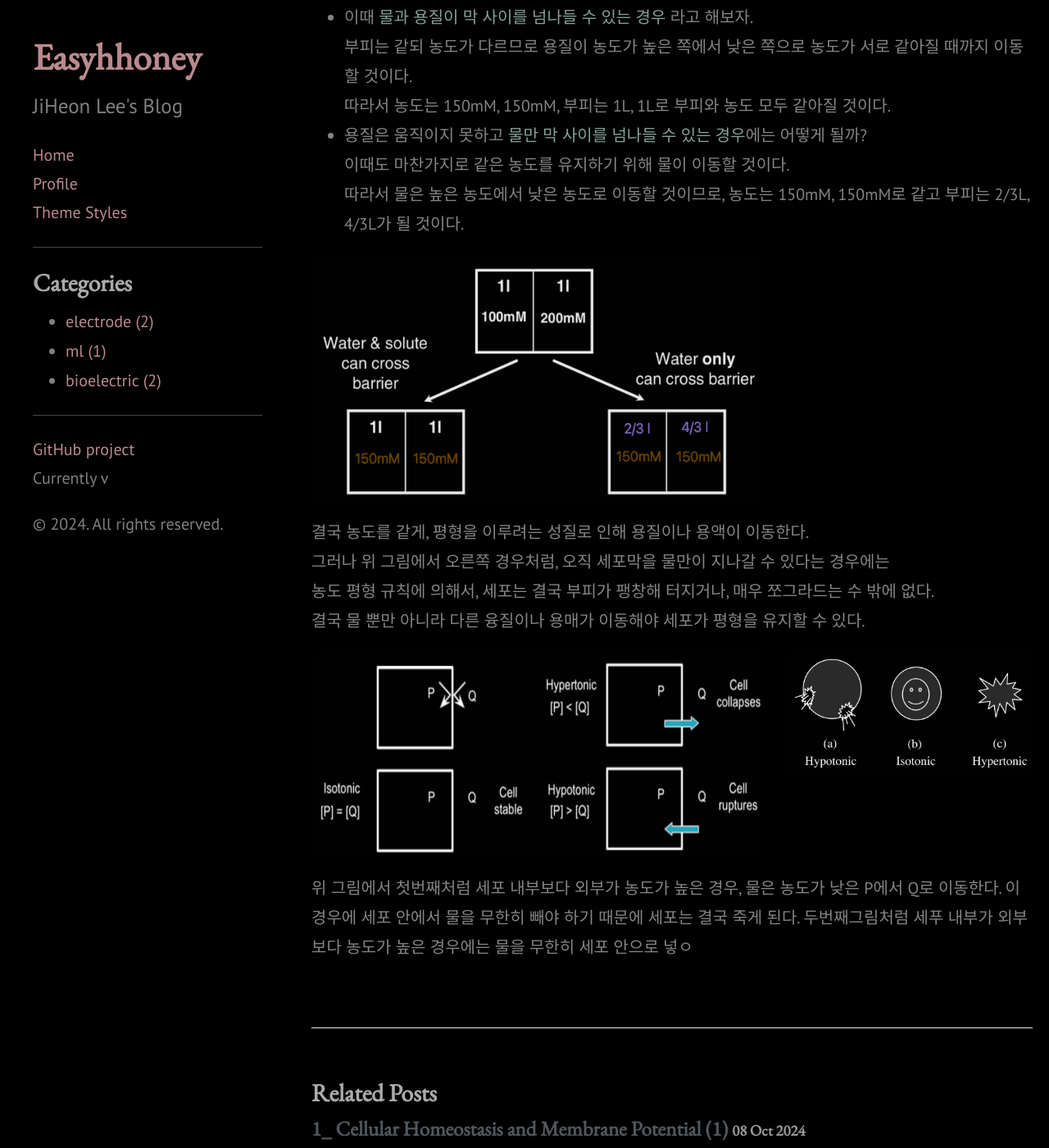
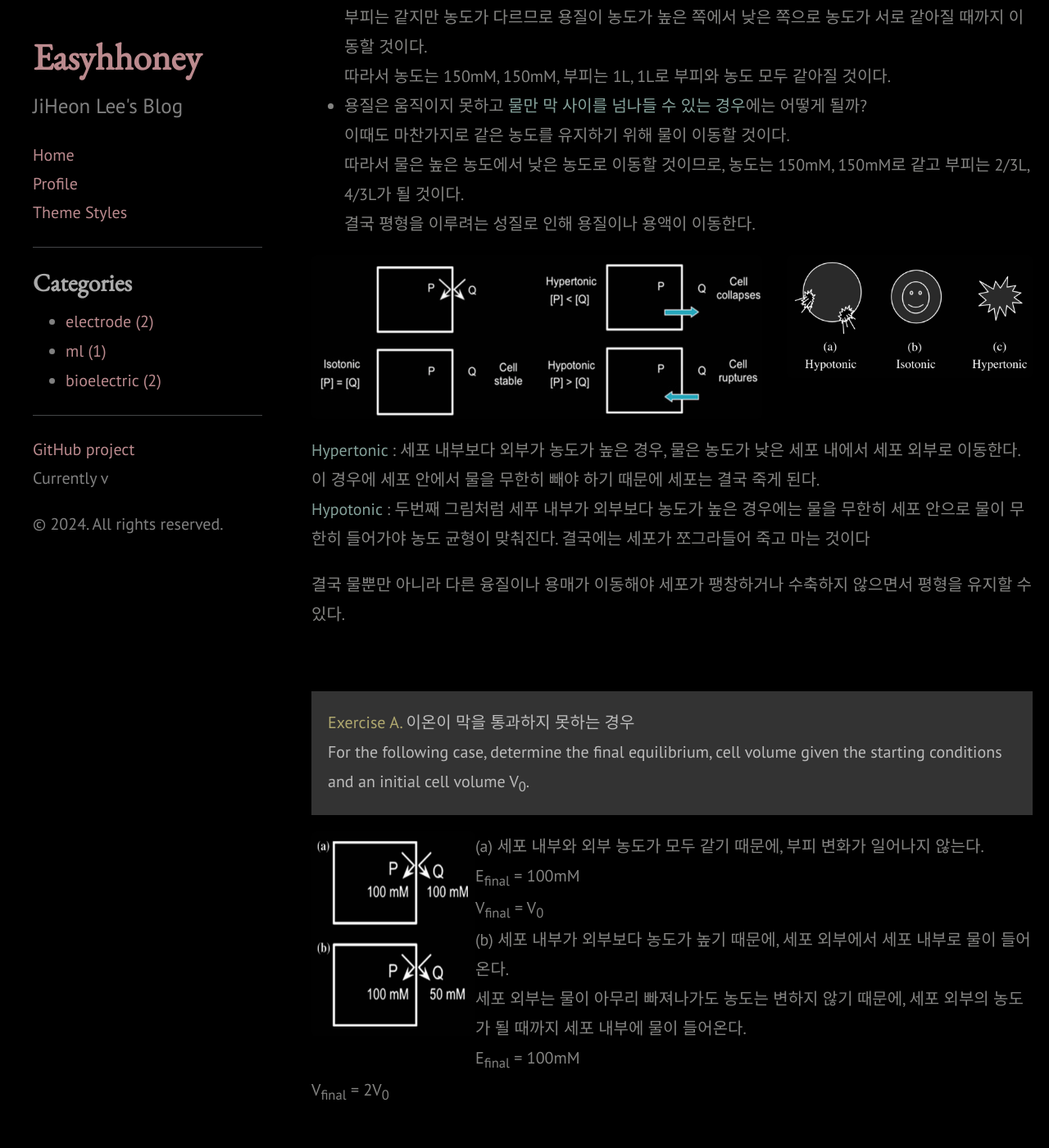
Before and after one commit to easyhhoney/easyhhoney.github.io, a Jekyll site: the page built from _posts/2024-10-11-Celluar-Homeostasis(2).md, in a window 1280 px wide and 1400 px high, scrolled down 1019 px. Shown: the whole window at 82% size. Built offline with Jekyll 4.4.1, drawn with Linux system fonts in a browser that asks for light colours.

Commit message:
Cellular Homeostasis_2

```diff
--- a/_posts/2024-10-11-Celluar-Homeostasis(2).md
+++ b/_posts/2024-10-11-Celluar-Homeostasis(2).md
@@ -6,35 +6,46 @@ categories: bioelectric
 ---
 #### Contents
  1. 삼투압
- 2. 삼투압 문제
 
 
 * * *
 ## 1. 삼투압 (Osmotic Balance)
 
-<img src="{{ site.baseurl }}/images/스크린샷 2024-10-11 오후 1.19.57.png" alt="삼투압1" width="750" height="500">
+<img src="{{ site.baseurl }}/images/스크린샷 2024-10-11 오후 5.43.20.png" alt="삼투압2" width="750" height="500">
 <strong>삼투압 (Osmotic Balance)</strong> <br>
 
 위 그림처럼, 농도가 다르고, 부피가 같은 물질이 있을 경우를 가정해보자. <br>
 -  이때 <span class="highlight-green"> 물과 용질이 막 사이를 넘나들 수 있는 경우 </span>라고 해보자. <br>
-부피는 같되 농도가 다르므로 용질이 농도가 높은 쪽에서 낮은 쪽으로 농도가 서로 같아질 때까지 이동할 것이다. <br>
+부피는 같지만 농도가 다르므로 용질이 농도가 높은 쪽에서 낮은 쪽으로 농도가 서로 같아질 때까지 이동할 것이다. <br>
 따라서 농도는 150mM, 150mM, 부피는 1L, 1L로 부피와 농도 모두 같아질 것이다. <br>
 - 용질은 움직이지 못하고 <span class="highlight-green"> 물만 막 사이를 넘나들 수 있는 경우</span>에는 어떻게 될까? <br>
 이때도 마찬가지로 같은 농도를 유지하기 위해 물이 이동할 것이다.  <br>
 따라서 물은 높은 농도에서 낮은 농도로 이동할 것이므로, 농도는 150mM, 150mM로 같고 부피는 2/3L, 4/3L가 될 것이다. <br>
-
-<img src="{{ site.baseurl }}/images/스크린샷 2024-10-11 오후 2.40.52.png" alt="삼투압2" width="550" height="300">
-
-결국 농도를 같게, 평형을 이루려는 성질로 인해 용질이나 용액이 이동한다.<br>
-그러나 위 그림에서 오른쪽  경우처럼, 오직 세포막을 물만이 지나갈 수 있다는 경우에는<br>
-농도 평형 규칙에 의해서, 세포는 결국 부피가 팽창해 터지거나, 매우 쪼그라드는 수 밖에 없다.<br>
-결국 물 뿐만 아니라 다른 융질이나 용매가 이동해야 세포가 평형을 유지할 수 있다.<br>
+결국 평형을 이루려는 성질로 인해 용질이나 용액이 이동한다.<br>
 
 <div style="display: flex; justify-content: space-between;">
-  <img src="{{ site.baseurl }}/images/스크린샷 2024-10-11 오후 2.47.45.png" alt="삼투압3" width="550" height="250">
+  <img src="{{ site.baseurl }}/images/스크린샷 2024-10-11 오후 2.47.45.png" alt="삼투압3" width="550" height="200">
   <img src="{{ site.baseurl }}/images/스크린샷 2024-10-11 오후 2.47.55.png" alt="삼투압4" width="300" height="150">
 </div>
 
-위 그림에서 첫번째처럼 세포 내부보다 외부가 농도가 높은 경우, 물은 농도가 낮은 P에서 Q로 이동한다.
-이 경우에 세포 안에서 물을 무한히 빼야 하기 때문에 세포는 결국 죽게 된다.
-두번째그림처럼 세푸 내부가 외부보다 농도가 높은 경우에는 물을 무한히 세포 안으로 넣ㅇ
+<span class="highlight-green">Hypertonic</span> : 세포 내부보다 외부가 농도가 높은 경우, 물은 농도가 낮은 세포 내에서 세포 외부로 이동한다.<br>
+이 경우에 세포 안에서 물을 무한히 빼야 하기 때문에 세포는 결국 죽게 된다.<br>
+<span class="highlight-green">Hypotonic</span> : 두번째 그림처럼 세푸 내부가 외부보다 농도가 높은 경우에는 물을 무한히 세포 안으로 물이 무한히 들어가야 농도 균형이 맞춰진다. 결국에는 세포가 쪼그라들어 죽고 마는 것이다 <br>
+
+결국 물뿐만 아니라 다른 융질이나 용매가 이동해야 세포가 팽창하거나 수축하지 않으면서 평형을 유지할 수 있다.<br>
+
+<br>
+
+<p class="message">
+   <span class="highlight-lemon">Exercise A.</span> 이온이 막을 통과하지 못하는 경우<br>
+  For the following case, determine the final equilibrium, cell volume given the starting conditions and an initial cell volume V<sub>0</sub>. <br>
+</p>
+
+<img src="{{ site.baseurl }}/images/스크린샷 2024-10-11 오후 5.54.06.png" alt="삼투압4" width="200" height="250" style = "float:left;">
+(a) 세포 내부와 외부 농도가 모두 같기 때문에, 부피 변화가 일어나지 않는다. <br>
+E<sub>final</sub> = 100mM <br>
+V<sub>final</sub> = V<sub>0</sub> <br>
+(b) 세포 내부가 외부보다 농도가 높기 때문에, 세포 외부에서 세포 내부로 물이 들어온다. <br>
+세포 외부는 물이 아무리 빠져나가도 농도는 변하지 않기 때문에, 세포 외부의 농도가 될 때까지 세포 내부에 물이 들어온다.<br>
+E<sub>final</sub> = 100mM <br>
+V<sub>final</sub> = 2V<sub>0</sub> <br>
```
Also changed, not shown: images/스크린샷 2024-10-11 오후 1.19.57.png (deleted), images/스크린샷 2024-10-11 오후 2.40.52.png (deleted), images/스크린샷 2024-10-11 오후 5.43.20.png (added), images/스크린샷 2024-10-11 오후 5.54.06.png (added).
